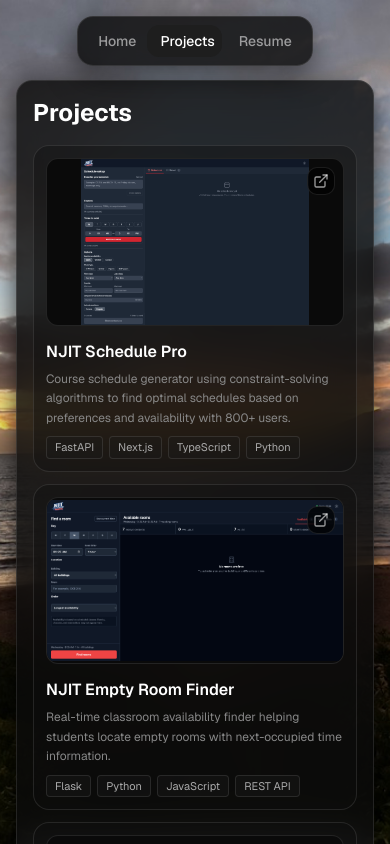
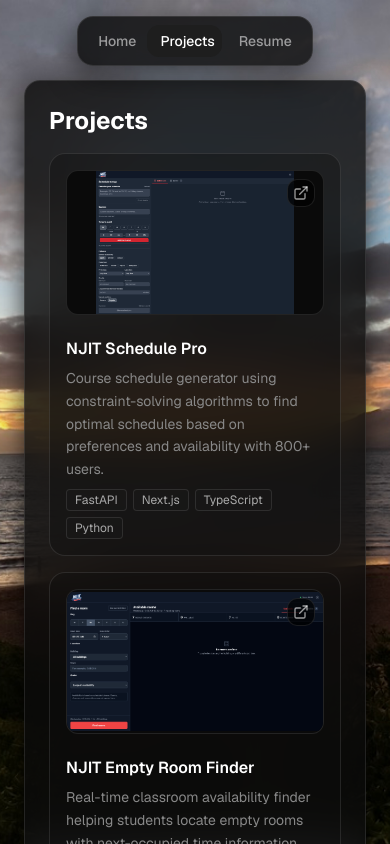
Before and after one commit to donovanmchenry/Portfolio, a Next.js app: page /projects in a window 390 px wide. Shown: the top 844 px of the page. Built offline with nearby package versions, Linux system fonts and the light colour scheme.

Commit message:
Prefetch navigation routes and expand projects layout

```diff
--- a/src/app/globals.css
+++ b/src/app/globals.css
@@ -256,7 +256,7 @@
   }
 
   .project-preview {
-    max-height: clamp(88px, 17svh, 135px);
+    max-height: clamp(100px, 15svh, 140px);
   }
 
   .projects-page > :last-child {
--- a/src/app/projects/page.tsx
+++ b/src/app/projects/page.tsx
@@ -33,31 +33,31 @@ const projects = [
 export default function ProjectsPage() {
   return (
     <div className="page-shell projects-page flex flex-col">
-      <div className="projects-main flex-1 flex items-center justify-center p-4 pt-20">
+      <div className="projects-main flex-1 flex items-center justify-center p-6 pt-20">
         <motion.div
-          className="projects-panel max-w-5xl w-full bg-[#0a0a0a]/80 backdrop-blur-xl rounded-2xl shadow-[0_8px_30px_rgb(0,0,0,0.8)] border border-white/10 p-4 sm:p-6"
+          className="projects-panel max-w-6xl w-full bg-[#0a0a0a]/80 backdrop-blur-xl rounded-2xl shadow-[0_8px_30px_rgb(0,0,0,0.8)] border border-white/10 p-6 sm:p-8"
           initial={{ opacity: 0, scale: 0.95, y: 16 }}
           animate={{ opacity: 1, scale: 1, y: 0 }}
           transition={{ duration: 0.45, ease: [0.16, 1, 0.3, 1] }}
         >
           <h1 className="text-2xl font-bold mb-4">Projects</h1>
-          <div className="projects-list flex flex-col gap-3">
+          <div className="projects-list flex flex-col gap-4">
             {projects.map((project) => (
               <Link
                 key={project.title}
                 href={project.href}
                 target="_blank"
                 rel="noopener noreferrer"
-                className="project-row group grid grid-cols-1 md:grid-cols-[1fr_240px] items-center gap-4 p-3 bg-[#111111]/40 rounded-xl hover:bg-[#161616]/50 transition-colors border border-white/10 focus-visible:outline-white"
+                className="project-row group grid grid-cols-1 md:grid-cols-[1fr_280px] items-center gap-6 p-4 bg-[#111111]/40 rounded-xl hover:bg-[#161616]/50 transition-colors border border-white/10 focus-visible:outline-white"
               >
                 <div className="space-y-2">
                   <div className="flex items-start justify-between gap-2">
                     <h2 className="text-base font-semibold leading-tight">{project.title}</h2>
                   </div>
-                  <p className="text-xs text-[#888888] leading-relaxed">{project.description}</p>
+                  <p className="text-sm text-[#888888] leading-relaxed">{project.description}</p>
                   <div className="flex flex-wrap gap-1.5">
                     {project.tech.map((tech) => (
-                      <span key={tech} className="text-[11px] px-2 py-0.5 bg-[#1a1a1a]/40 rounded text-[#aaaaaa] border border-white/10">
+                      <span key={tech} className="text-xs px-2 py-0.5 bg-[#1a1a1a]/40 rounded text-[#aaaaaa] border border-white/10">
                         {tech}
                       </span>
                     ))}
@@ -69,7 +69,7 @@ export default function ProjectsPage() {
                     alt={project.title === 'Learnflix' ? 'Learnflix logo' : `Screenshot of ${project.title}`}
                     fill
                     className={project.title === 'Learnflix' ? 'object-contain p-4' : 'object-contain'}
-                    sizes="(min-width: 768px) 240px, (min-width: 640px) calc(100vw - 144px), calc(100vw - 112px)"
+                    sizes="(min-width: 768px) 280px, (min-width: 640px) calc(100vw - 144px), calc(100vw - 112px)"
                   />
                   <span className="absolute top-2 right-2 z-10 flex h-7 w-7 items-center justify-center rounded-md border border-white/10 bg-black/70 text-white/60 transition-colors group-hover:text-white group-focus-visible:text-white" aria-hidden="true">
                     <ExternalLink className="h-4 w-4" />
--- a/src/components/layout/header.tsx
+++ b/src/components/layout/header.tsx
@@ -1,7 +1,8 @@
 'use client'
 
 import { useEffect, useRef, useState } from 'react'
-import { usePathname, useRouter } from 'next/navigation'
+import { usePathname } from 'next/navigation'
+import Link from 'next/link'
 import { motion } from 'framer-motion'
 import { cn } from '@/lib/utils'
 
@@ -31,10 +32,9 @@ function makeBolt(x1: number, y1: number, x2: number, y2: number): string {
 export function Header() {
   const rawPathname = usePathname()
   const pathname = rawPathname.replace(/\/$/, '') || '/'
-  const router = useRouter()
   const [activePath, setActivePath] = useState(pathname)
   const navRef = useRef<HTMLDivElement>(null)
-  const buttonRefs = useRef<(HTMLButtonElement | null)[]>([])
+  const linkRefs = useRef<(HTMLAnchorElement | null)[]>([])
   const [pill, setPill] = useState<{ left: number; width: number } | null>(null)
   const prevPillRef = useRef<{ left: number; width: number } | null>(null)
   const [bolts, setBolts] = useState<Bolt[]>([])
@@ -45,12 +45,12 @@ export function Header() {
 
   useEffect(() => {
     const activeIndex = navigation.findIndex(item => item.href === activePath)
-    const button = buttonRefs.current[activeIndex]
+    const link = linkRefs.current[activeIndex]
     const nav = navRef.current
-    if (!button || !nav) return
+    if (!link || !nav) return
 
     // Layout coordinates keep the pill aligned when the site is scaled.
-    const newPill = { left: button.offsetLeft, width: button.offsetWidth }
+    const newPill = { left: link.offsetLeft, width: link.offsetWidth }
 
     if (prevPillRef.current && prevPillRef.current.left !== newPill.left) {
       const fromX = prevPillRef.current.left + prevPillRef.current.width / 2
@@ -89,12 +89,6 @@ export function Header() {
     prevPillRef.current = newPill
     setPill(newPill)
   }, [activePath])
-
-  function handleNav(href: string) {
-    if (href === activePath) return
-    setActivePath(href)
-    router.push(href)
-  }
 
   return (
     <div className="fixed top-4 left-0 right-0 z-50 flex justify-center pointer-events-none">
@@ -162,10 +156,13 @@ export function Header() {
         </svg>
 
         {navigation.map((item, index) => (
-          <button
+          <Link
             key={item.href}
-            ref={el => { buttonRefs.current[index] = el }}
-            onClick={() => handleNav(item.href)}
+            href={item.href}
+            prefetch={true}
+            ref={el => { linkRefs.current[index] = el }}
+            onNavigate={() => setActivePath(item.href)}
+            aria-current={pathname === item.href ? 'page' : undefined}
             className="relative z-10 px-3 py-1.5 rounded-lg text-sm font-medium cursor-pointer"
           >
             <span className={cn(
@@ -174,7 +171,7 @@ export function Header() {
             )}>
               {item.name}
             </span>
-          </button>
+          </Link>
         ))}
       </motion.div>
     </div>
```
